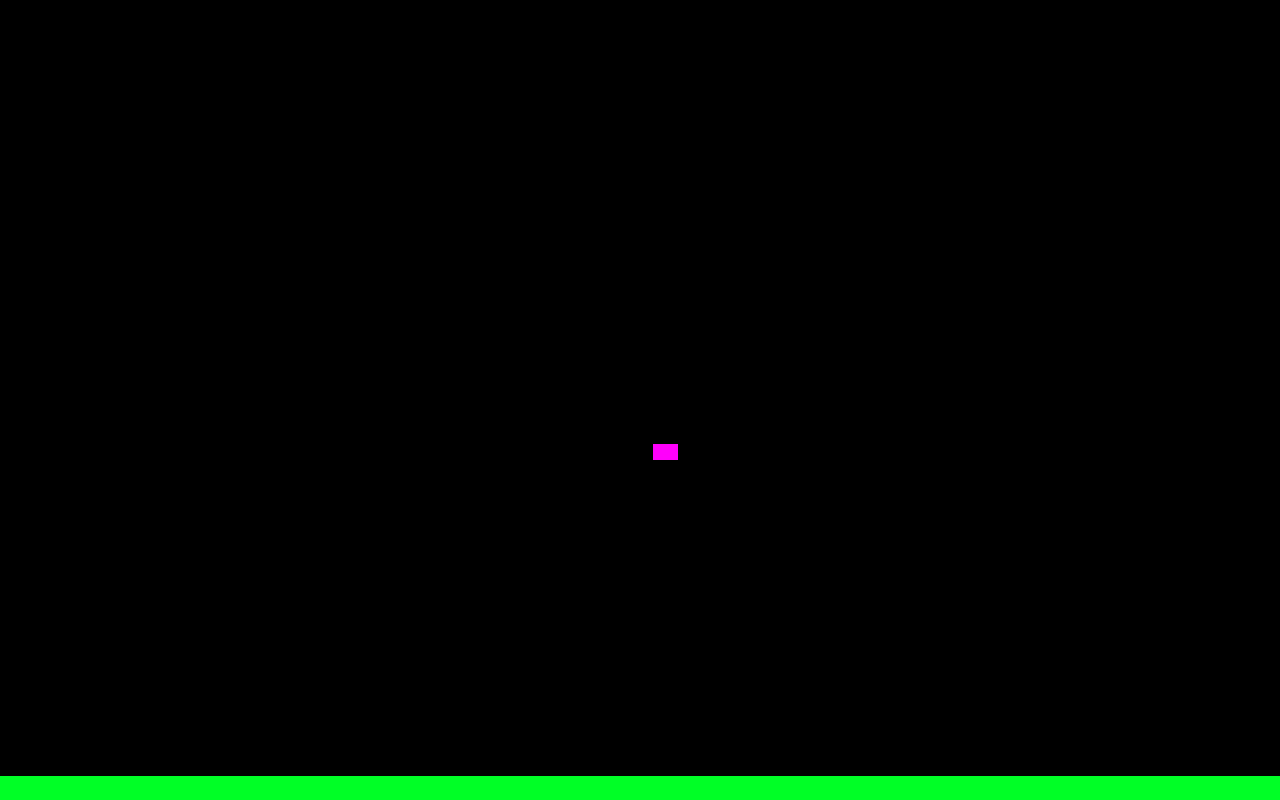
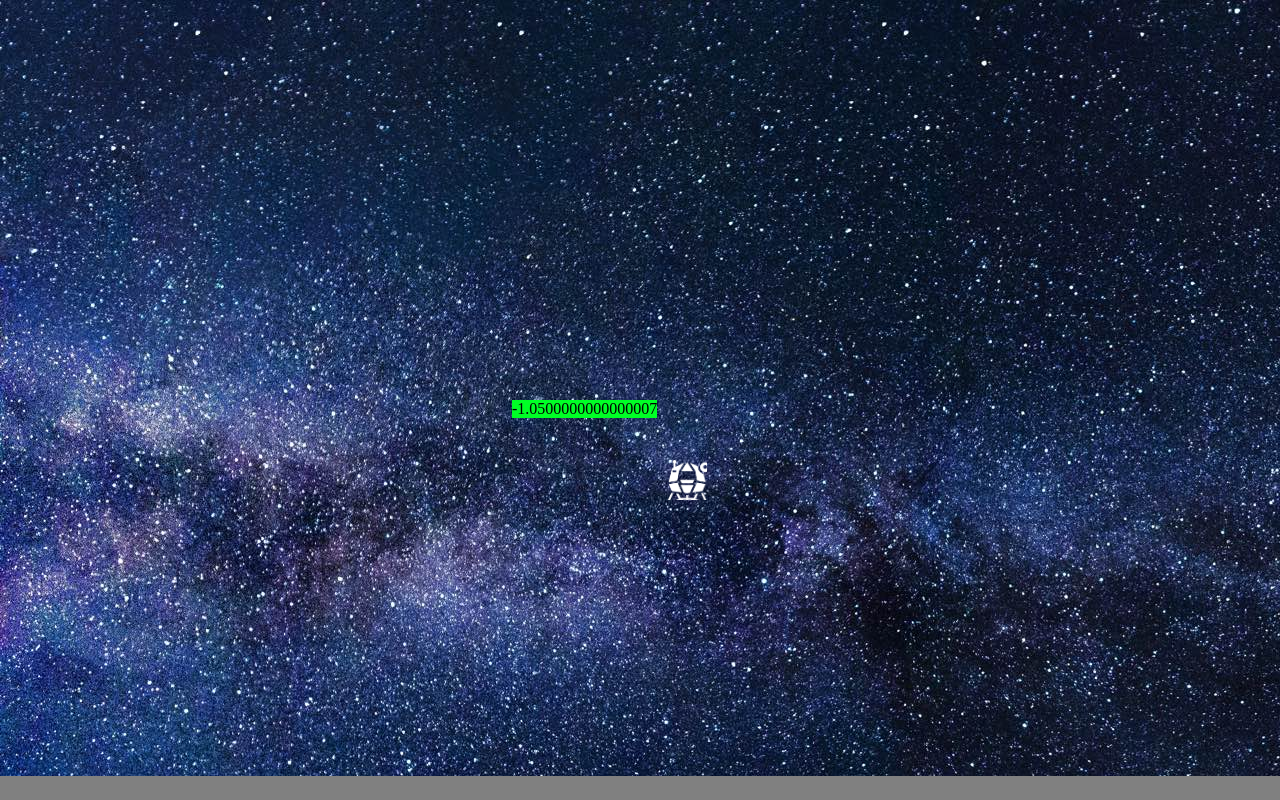
Before and after one commit to wilfried68/game-lunar-lander, a plain HTML site: page index.html in a window 1280 px wide. Drawn offline with Linux system fonts and the light colour scheme.

Commit message:
delete janky movement, add speed display

```diff
--- a/css/main.css
+++ b/css/main.css
@@ -1,20 +1,39 @@
 body {
   margin: 0;
   padding: 0;
+  background-image: url("../img/stars.jpg");
 }
 
 #board {
   height: 100vh;
-    background-color: black;
+  /*    background-color: black; */
   position: relative;
 }
 
 #bottom {
-    background-color: rgb(0, 255, 38);
+  background-color: grey;
   position: absolute;
 }
 
 #lander {
-    background-color: rgb(255, 0, 251);
+  background-image: url("../img/lem.png");
+  background-repeat: no-repeat;
+  background-size: 50px 50px;
   position: absolute;
 }
+
+#speed {
+  background-color: rgb(0, 255, 38);
+  position: absolute;
+  top: 50vh;
+  left: 40vw;
+}
+
+h1, p, a {
+    color: rgb(0, 255, 38);
+    text-align: center;
+}
+
+h1 {
+    margin-top: 30vh;
+}
--- a/index.html
+++ b/index.html
@@ -11,7 +11,9 @@
 </head>
 <body>
 
-    <div id="board"></div>
+    <div id="board">
+        <div id="speed">000</div>
+    </div>
 
     <script src="./js/main.js"></script>
 </body>
--- a/js/main.js
+++ b/js/main.js
@@ -4,6 +4,7 @@ class Game {
     this.lander = null; // will store the moving lander
     this.refreshDelay = 50;
     this.gravity = 0.01;
+    this.speedElm = document.getElementById('speed')
   }
   start() {
     this.ground = new Ground();
@@ -14,12 +15,13 @@ class Game {
     setInterval(() => {
       this.lander.update(this.gravity);
       this.detectCollision(lander); //detect collision with lander
+      this.speedElm.innerText = this.lander.speed;
     }, this.refreshDelay);
   }
 
   attachEventListeners() {
     document.addEventListener("keydown", (event) => {
-      if (event.key === "ArrowUp") {
+      if (event.key === " ") {
         this.lander.moveUp(this.gravity);
       }
     });
@@ -38,10 +40,10 @@ class Game {
 
 class Lander {
   constructor() {
-    this.width = 2;
-    this.height = 2;
+    this.width = 3.5;
+    this.height = 5;
     this.positionX = 50 + this.width / 2;
-    this.positionY = 98;
+    this.positionY = 93;
     this.domElement = null;
     this.speed = -0.05;
 
@@ -68,16 +70,10 @@ class Lander {
     this.speed -= gravity;
     this.positionY = this.positionY + this.speed;
     this.domElement.style.bottom = this.positionY + "vh";
-//    console.log(this.speed);
-
-//    console.log(this.positionY--)
   }
 
   moveUp(gravity) {
-    this.speed += gravity * 2;
-    this.positionY = this.positionY - this.speed;
-    this.domElement.style.bottom = this.positionY + "vw";
-    console.log(this.speed);
+    this.speed += gravity * 1.1;
   }
 }
 
```
Also changed, not shown: gameover.html (+6 -3 lines), img/lem.png (added), img/stars.jpg (added), 2 other files. Lines whose indentation alone changed are shown as unchanged.
